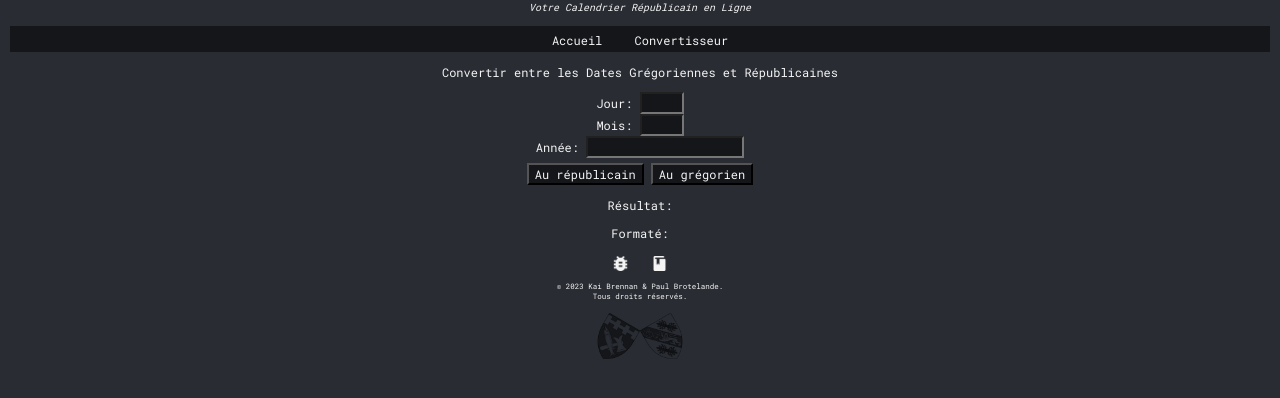
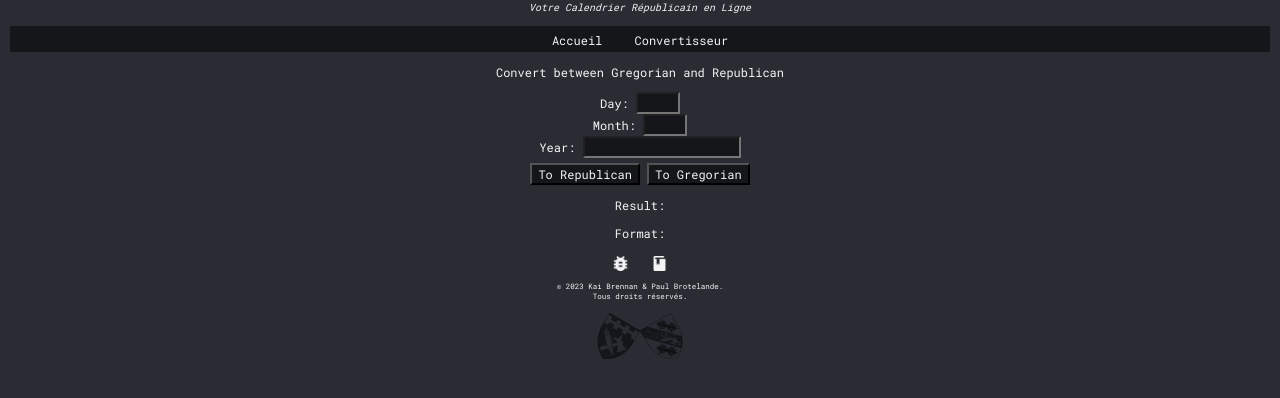
Before and after one commit to kaibrennan/RepDate, a browser extension: page converterENG.html in a window 1280 px wide. Shown: the part 40-438 px from the top of the page. Drawn offline with Linux system fonts and the light colour scheme.

Commit message:
Changing ConverterENG to english from the french previsouly there.

```diff
--- a/converterENG.html
+++ b/converterENG.html
@@ -22,23 +22,23 @@
     </div>
 
 
-    <p>Convertir entre les Dates Grégoriennes et Républicaines</p>
+    <p>Convert between Gregorian and Republican</p>
 
     <form id="dateConversionForm">
-        <label for="day">Jour:</label>
+        <label for="day">Day:</label>
         <input type="number" id="day" name="day" min="1" max="30" required><br>
 
-        <label for="month">Mois:</label>
+        <label for="month">Month:</label>
         <input type="number" id="month" name="month" min="1" max="12" required><br>
 
-        <label for="year">Année:</label>
+        <label for="year">Year:</label>
         <input type="number" id="year" name="year" min="1" required><br>
 
-        <button type="button" id="convertToRepublican">Au républicain</button>
-        <button type="button" id="convertToGregorian">Au grégorien</button>
+        <button type="button" id="convertToRepublican">To Republican</button>
+        <button type="button" id="convertToGregorian">To Gregorian</button>
     </form>
-    <p>Résultat:<div id="conv"></div></p>
-    <p>Formaté:<div id="formatted"></div></p>
+    <p>Result:<div id="conv"></div></p>
+    <p>Format:<div id="formatted"></div></p>
 
 
     <div class="foot">
```
